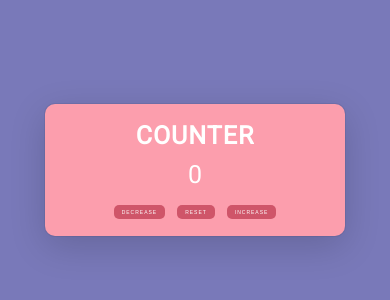
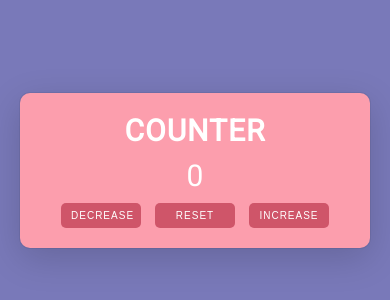
Before and after one commit to roses-are-dead666/Counter, a plain HTML site: page index.html in a window 390 px wide. Shown: the part 252-552 px from the top of the page. Drawn offline with Linux system fonts and the light colour scheme.

Commit message:
Update style.css

```diff
--- a/style.css
+++ b/style.css
@@ -57,9 +57,10 @@ h1, h2, h3, h4, h5, h6 {
 
 .btn {
     text-transform: uppercase;
+    width: 120px;
+    padding: 10px 5px;
     margin-left: 10px;
     margin-right: 10px;
-    padding: 7px 10px;
     border: none;
     cursor: pointer;
     border-radius: 5px;
@@ -76,6 +77,27 @@ h1, h2, h3, h4, h5, h6 {
 
 @media (max-width: 575px) {
     .content {
+        width: 400px;
+        padding: 20px 10px;
+    }
+    .count {
+        font-size: 30px;
+    }
+    #value {
+        font-size: 30px;
+    }
+
+    .btn {
+        width: 90px;
+        margin-left: 5px;
+        margin-right: 5px;
+        padding: 8px 10px;
+        font-size: 7px;
+    }
+}
+
+@media (max-width: 450px) {
+    .content {
         width: 350px;
         padding: 20px 10px;
     }
@@ -87,29 +109,10 @@ h1, h2, h3, h4, h5, h6 {
     }
 
     .btn {
+        width: 80px;
         margin-left: 5px;
         margin-right: 5px;
-        padding: 5px 8px;
-        font-size: 7px;
+        padding: 7px 10px;
+        font-size: 10px;
     }
 }
-
-@media (max-width: 450px) {
-    .content {
-        width: 300px;
-        padding: 17px 8px;
-    }
-    .count {
-        font-size: 25px;
-    }
-    #value {
-        font-size: 25px;
-    }
-
-    .btn {
-        margin-left: 4px;
-        margin-right: 4px;
-        padding: 4px 8px;
-        font-size: 5px;
-    }
-}
```
